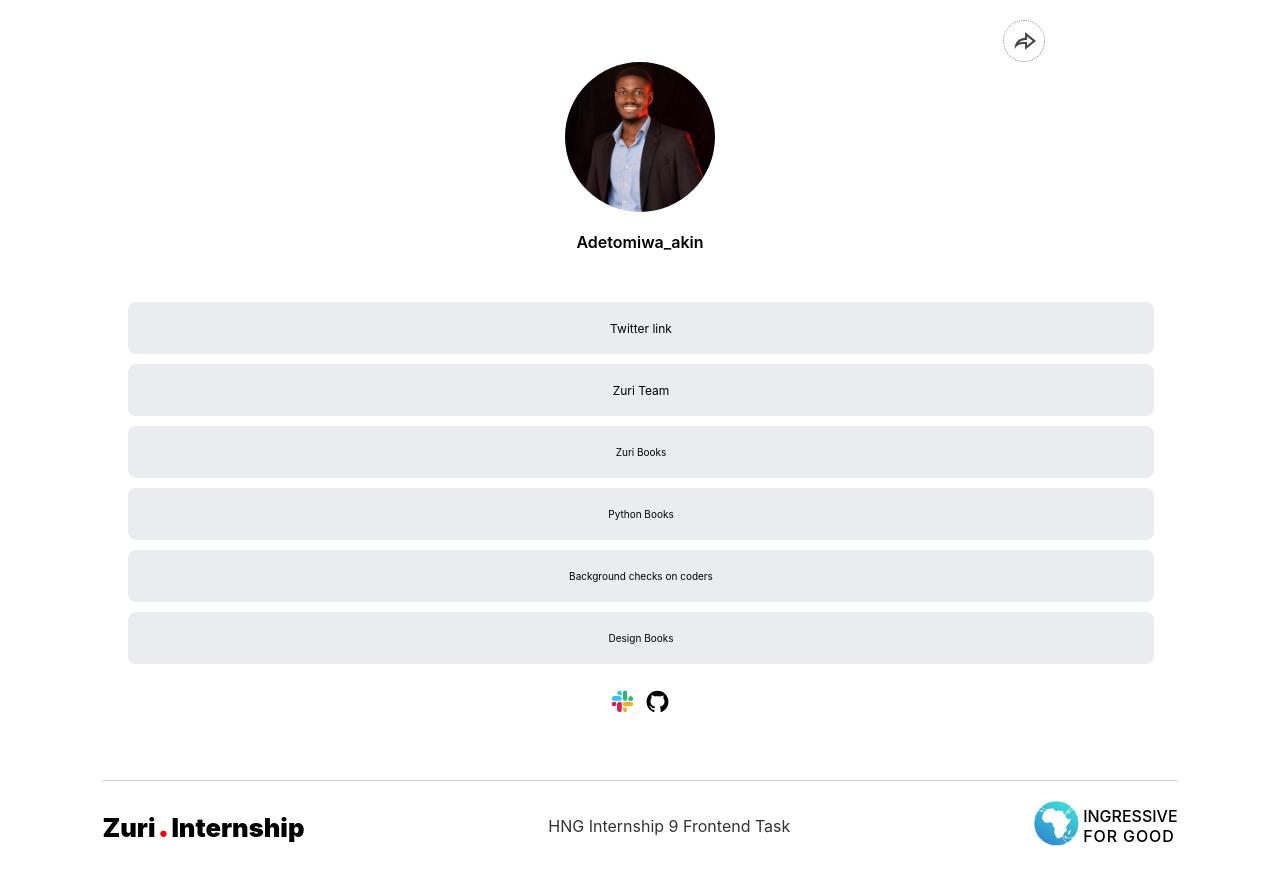
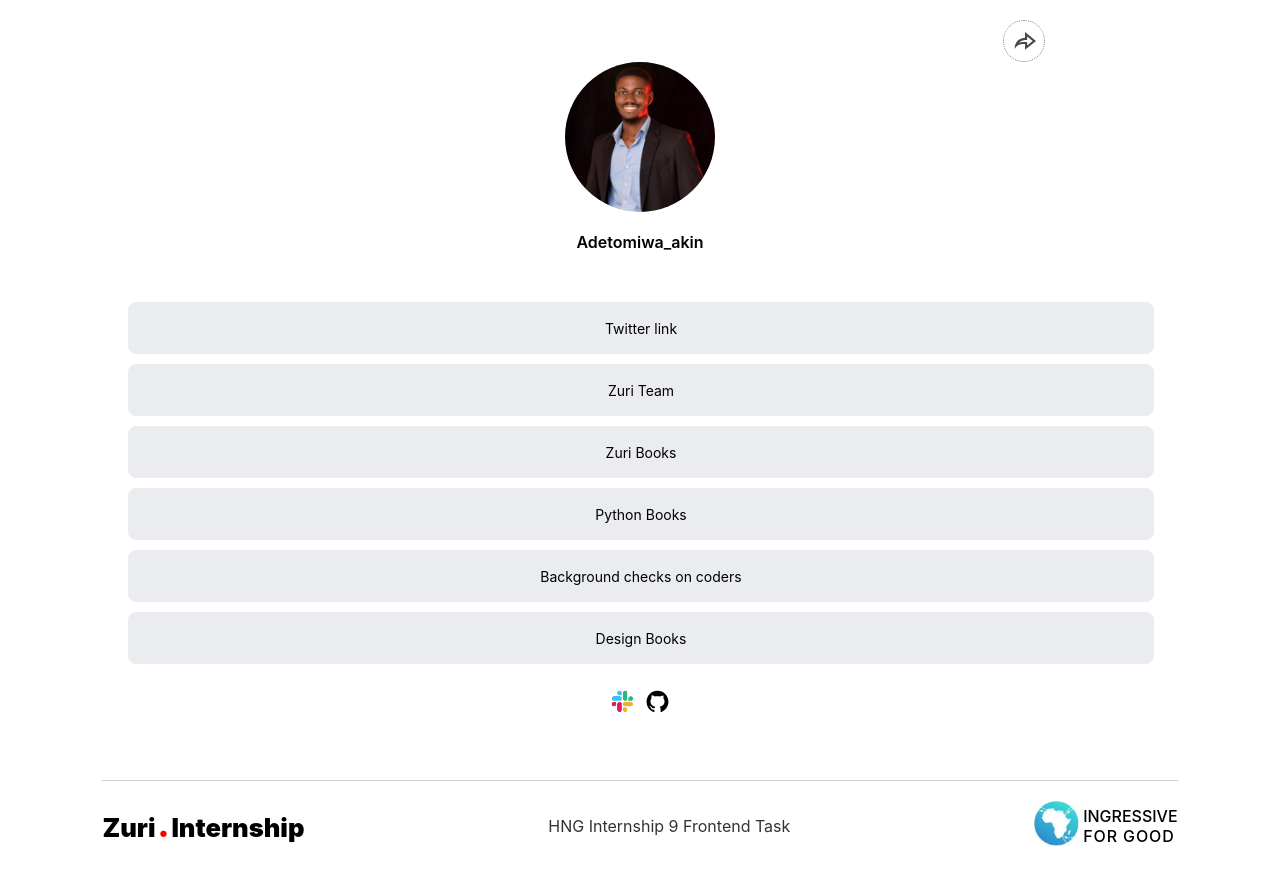
Before and after one commit to adetomiwa-esq/zuri-task1.0, a React (Create React App) app: page / in a window 1280 px wide. Shown: the top 884 px of the page. Built offline with nearby package versions, Linux system fonts and the light colour scheme.

Commit message:
all changes

```diff
--- a/src/App.css
+++ b/src/App.css
@@ -65,9 +65,12 @@
   display: flex;
   align-items: center;
   justify-content: center;
-  font-size: 12px;
+  font-size: 14px;
 }
 
+a sub {
+  font-size: 14px;
+}
 
 .button {
   width: 100%;
```
